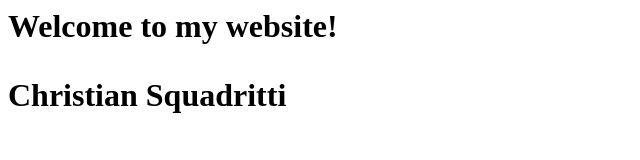
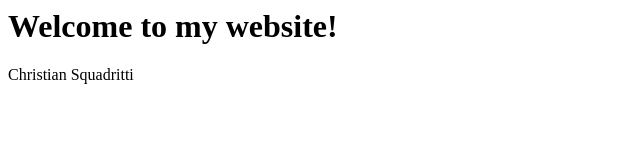
Before and after one commit to PartySlayer/dockerWebserver, a plain HTML site: page index.html in a window 1280 px wide. Shown: the whole page, without its empty margins (0-640 px from the left). Drawn offline with Linux system fonts and the light colour scheme.

Commit message:
small fix

```diff
--- a/index.html
+++ b/index.html
@@ -1,3 +1,3 @@
-<h1> Welcome to my website! <h1>
+<h1> Welcome to my website! </h1>
 
-<p> Christian Squadritti <p>
+<p> Christian Squadritti </p>
```
